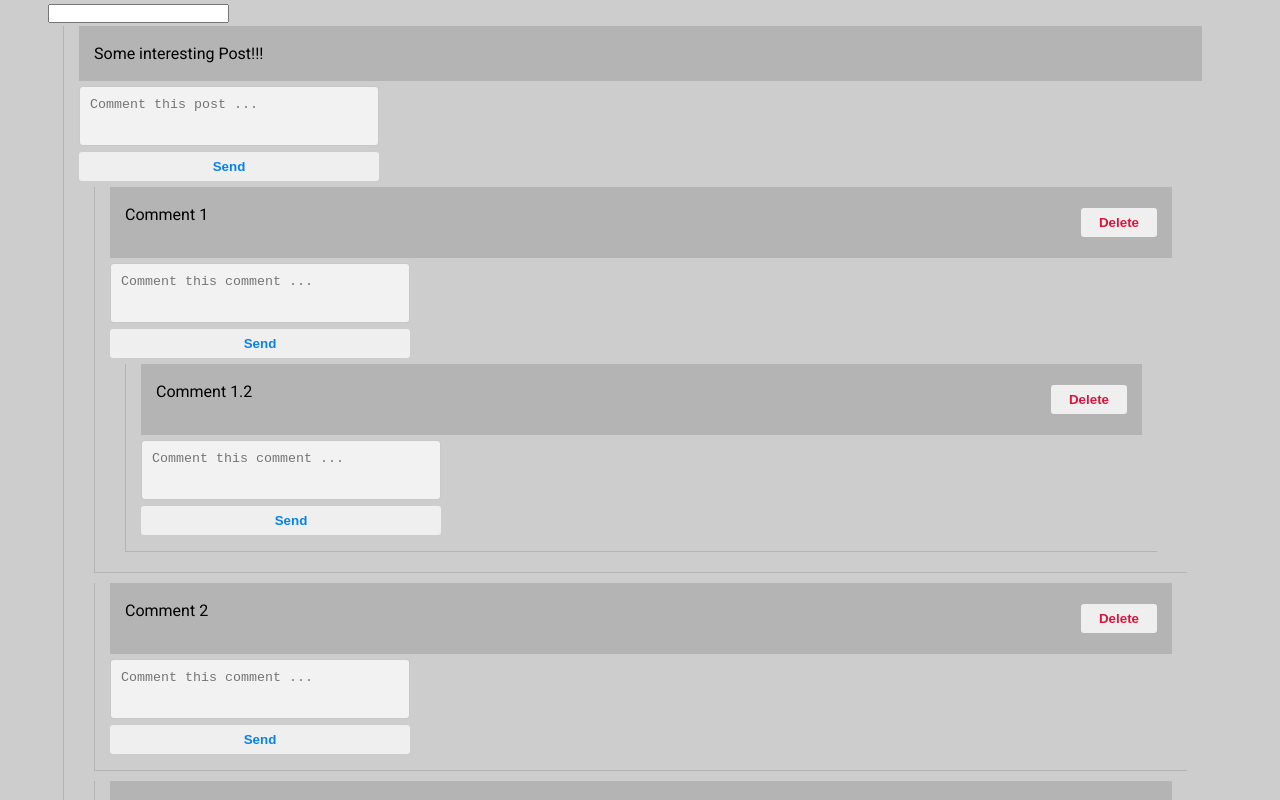
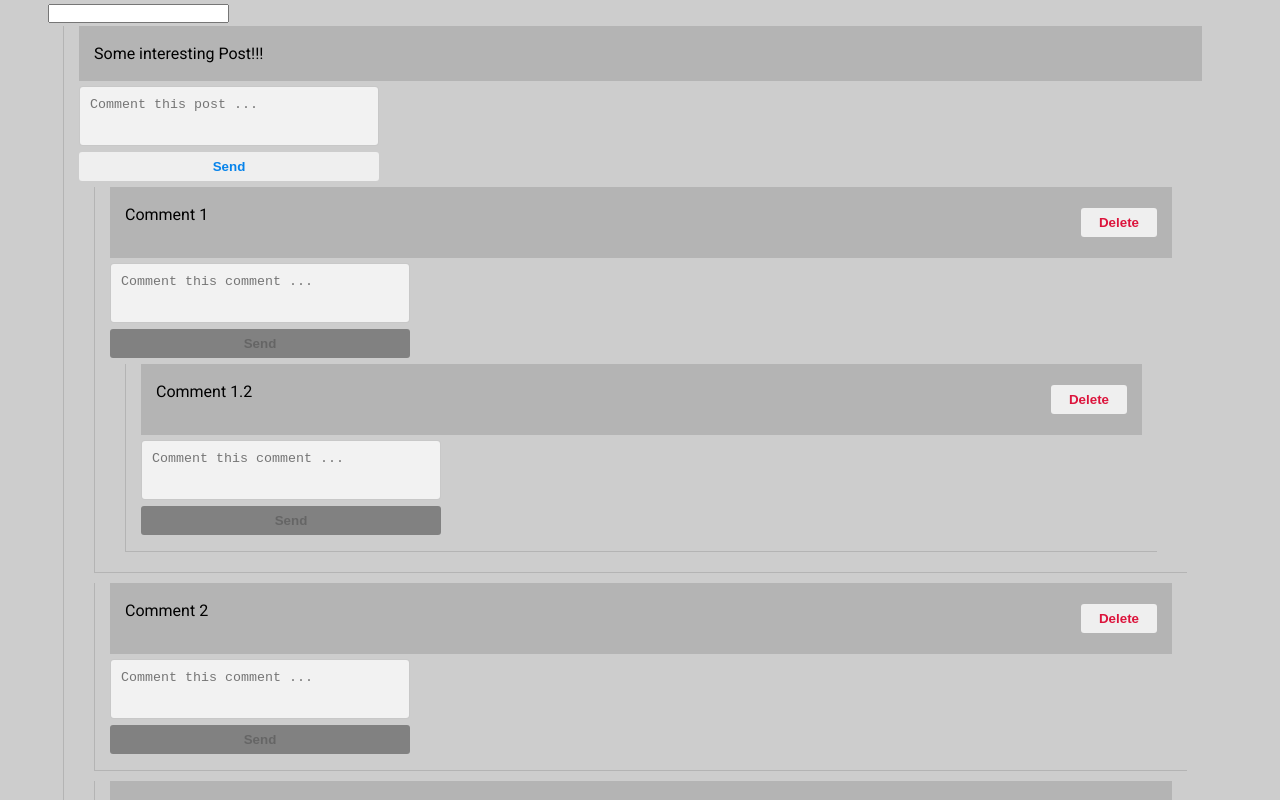
Before and after one commit to jaerbi/magnise-two, an Angular app: page / in a window 1280 px wide. Shown: the top 800 px of the page. Built offline with nearby package versions, Linux system fonts and the light colour scheme.

Commit message:
create: TD form

```diff
--- a/src/app/comment/comment.component.html
+++ b/src/app/comment/comment.component.html
@@ -7,13 +7,21 @@
         <button (click)="onDelete(i)">Delete</button>
       </div>
 
+      <form  #form="ngForm">
         <div class="action">
           <textarea
             placeholder="Comment this comment ..."
             ngModel
+            name="title"
+            required
           ></textarea>
-        <button (click)="onSubmit(comment)">Send</button>
+
+          <button
+            [disabled]="!form.valid"
+            (click)="onSubmit(comment, form)"
+          >Send</button>
         </div>
+      </form>
 
       <!-- Sub comment -->
       <app-comment [comments]="comment.comments" *ngIf="comment.comments"></app-comment>
--- a/src/app/comment/comment.component.ts
+++ b/src/app/comment/comment.component.ts
@@ -9,14 +9,15 @@ import {MyComment} from '../comment.model';
 export class CommentComponent {
 
   @Input() comments: MyComment[];
-  title: string;
 
   /**
    * Create new sub comment
    * @param MyComment comment
    */
-  onSubmit(comment: MyComment) {
-    comment.comments.unshift(new MyComment(this.title, []));
+  onSubmit(comment: MyComment, form) {
+    if (form.valid) {
+      comment.comments.unshift(new MyComment(form.value.title, []));
+    }
   }
 
   /**
--- a/src/styles.scss
+++ b/src/styles.scss
@@ -8,6 +8,7 @@
   --grey-color: rgba(149, 149, 149, 0.45);
   --grey-hover-color: rgba(158, 158, 158, 0.45);
   --grey-active-color: rgba(119, 119, 119, 0.45);
+  --disabled-color: rgba(86, 86, 86, 0.63);
 }
 
 * {
@@ -47,6 +48,16 @@ button {
   border: none;
   outline: none;
   cursor: pointer;
+
+  &[disabled] {
+    cursor: not-allowed;
+    color: var(--disabled-color);
+    background-color: var(--disabled-color);
+
+    &:hover {
+      background-color: var(--disabled-color);
+    }
+  }
 
   &:hover {
     background-color: var(--grey-hover-color);
```
Lines whose indentation alone changed are shown as unchanged.
